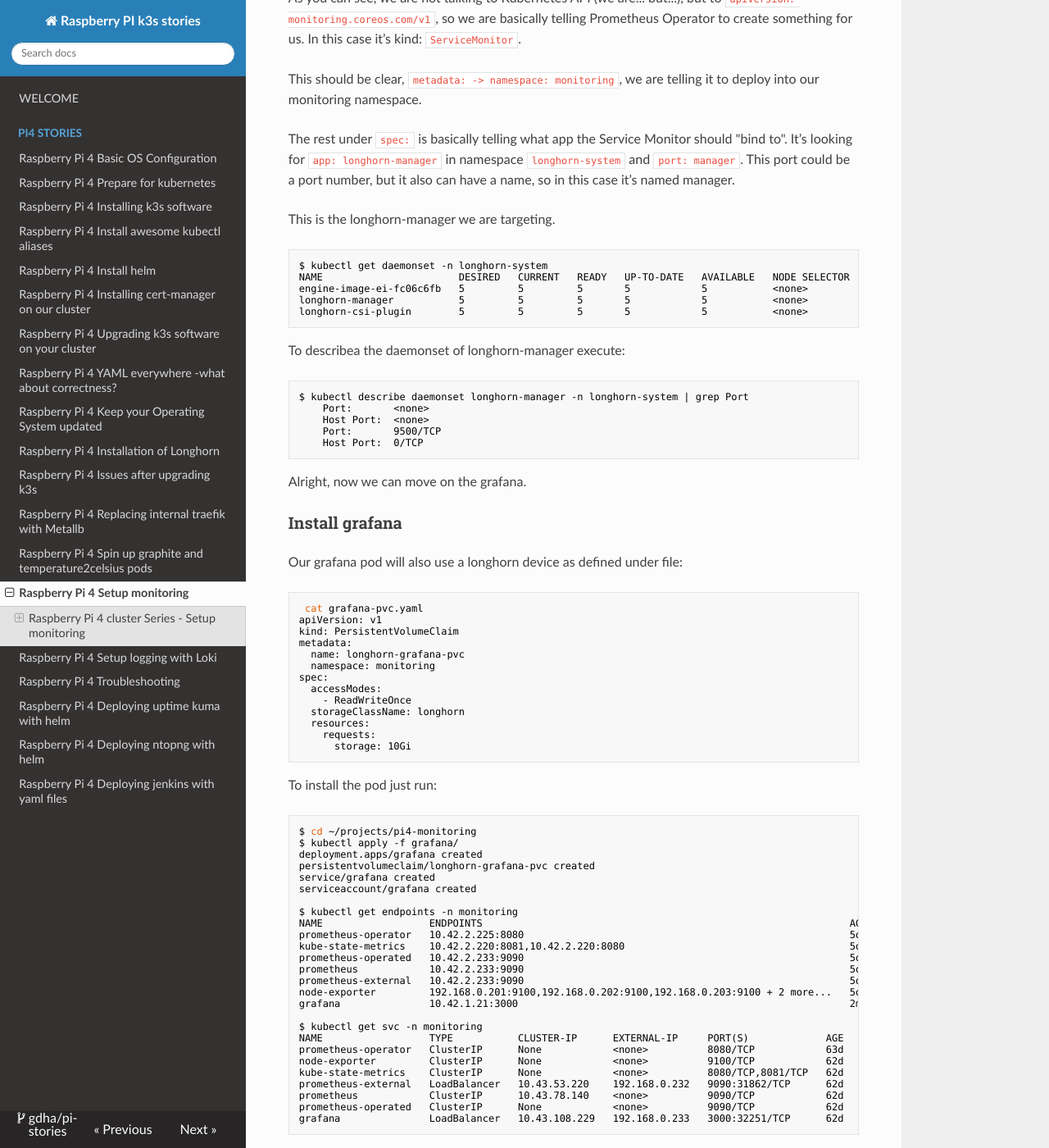
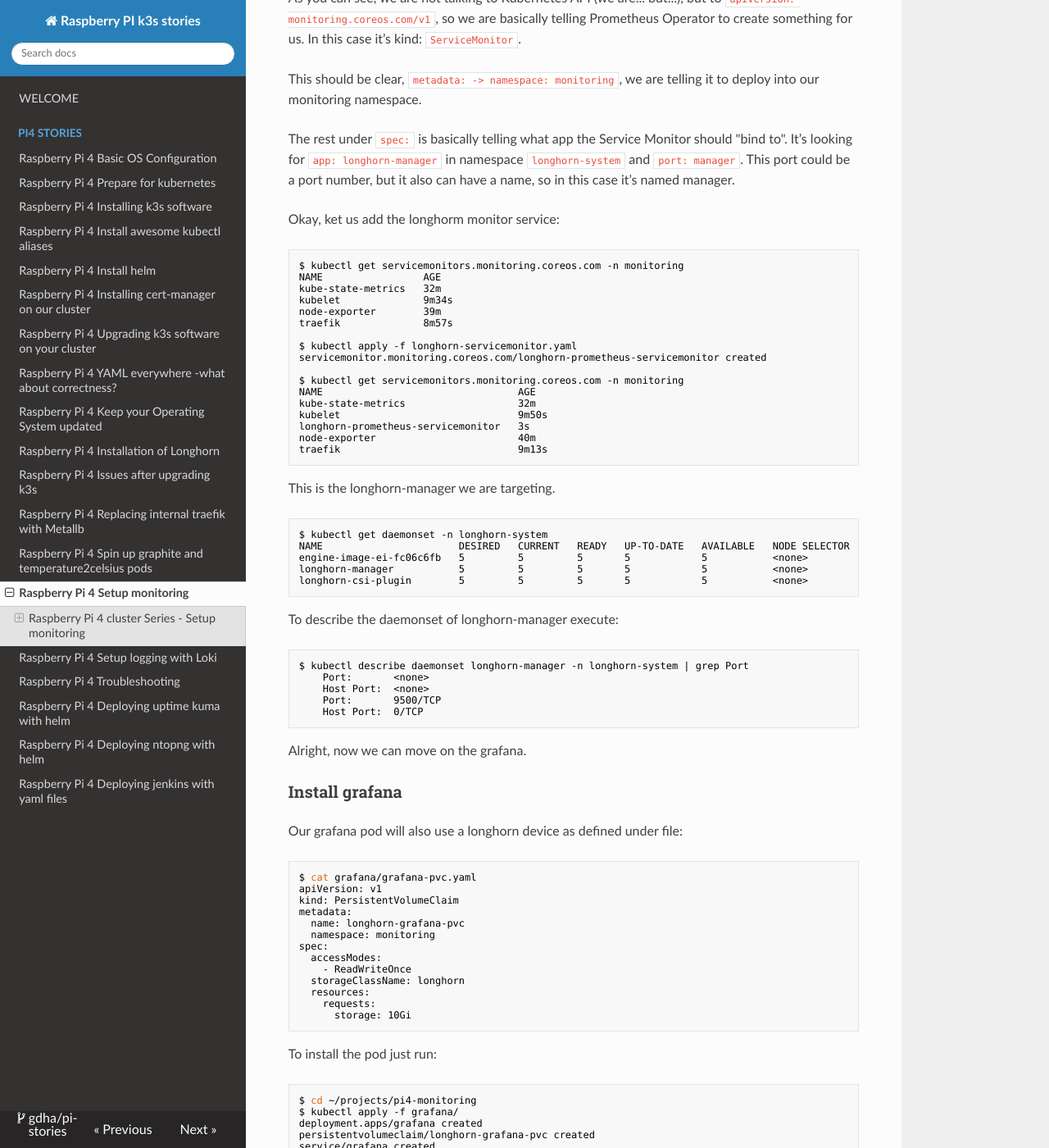
Before and after one commit to gdha/pi-stories, an MkDocs documentation site: the page built from docs/pi-stories13.md, in a window 1280 px wide and 1400 px high, scrolled down 5741 px. Shown: the whole window at 82% size. Built offline with MkDocs 1.6.1, drawn with Linux system fonts in a browser that asks for light colours; nearby versions of some CDN libraries; some of the changed text lies outside the part shown.

Commit message:
update monitoring page for prometheus data sources

````diff
--- a/docs/pi-stories13.md
+++ b/docs/pi-stories13.md
@@ -231,6 +231,28 @@
 
 The rest under `spec:` is basically telling what app the Service Monitor should "bind to". It’s looking for `app: longhorn-manager` in namespace `longhorn-system` and `port: manager`. This port could be a port number, but it also can have a name, so in this case it’s named manager.
 
+Okay, ket us add the longhorm monitor service:
+
+```bash
+$ kubectl get servicemonitors.monitoring.coreos.com -n monitoring
+NAME                 AGE
+kube-state-metrics   32m
+kubelet              9m34s
+node-exporter        39m
+traefik              8m57s
+
+$ kubectl apply -f longhorn-servicemonitor.yaml
+servicemonitor.monitoring.coreos.com/longhorn-prometheus-servicemonitor created
+
+$ kubectl get servicemonitors.monitoring.coreos.com -n monitoring
+NAME                                 AGE
+kube-state-metrics                   32m
+kubelet                              9m50s
+longhorn-prometheus-servicemonitor   3s
+node-exporter                        40m
+traefik                              9m13s
+```
+
 This is the longhorn-manager we are targeting.
 
 ```bash
@@ -241,7 +263,7 @@
 longhorn-csi-plugin        5         5         5       5            5           <none>          48d
 ```
 
-To describea the daemonset of longhorn-manager execute:
+To describe the daemonset of longhorn-manager execute:
 
 ```bash
 $ kubectl describe daemonset longhorn-manager -n longhorn-system | grep Port
@@ -258,7 +280,7 @@
 Our grafana pod will also use a longhorn device as defined under file:
 
 ```bash
- cat grafana-pvc.yaml
+$ cat grafana/grafana-pvc.yaml
 apiVersion: v1
 kind: PersistentVolumeClaim
 metadata:
@@ -308,6 +330,16 @@
 
 ![](img/grafana-home.png)
 
+The first thing we need to do is to add data sources, e.g. prometheus:
+
+![](img/add-data-source.png)
+
+and fill in the URL we found before:
+
+![](img/data-source-prometheus.png)
+
+To import grafana dashboards we need to follow this procedure:
+
 On the left pane we can import grafana graphs with "+" -> create -> import
 
 From [GrafanaLabs](https://grafana.com/grafana/dashboards/) we can import some examples:
--- a/mkdocs.yml
+++ b/mkdocs.yml
@@ -4,7 +4,7 @@
 site_dir: site/
 repo_name: 'gdha/pi-stories'
 repo_url: 'https://github.com/gdha/pi-stories'
-copyright: 'Copyright 2024 - CC0 1.0 Universal'
+copyright: 'Copyright 2025 - CC0 1.0 Universal'
 
 theme:
   name: 'readthedocs'
````
Also changed, not shown: docs/img/add-data-source.png (added), docs/img/data-source-prometheus.png (added).
